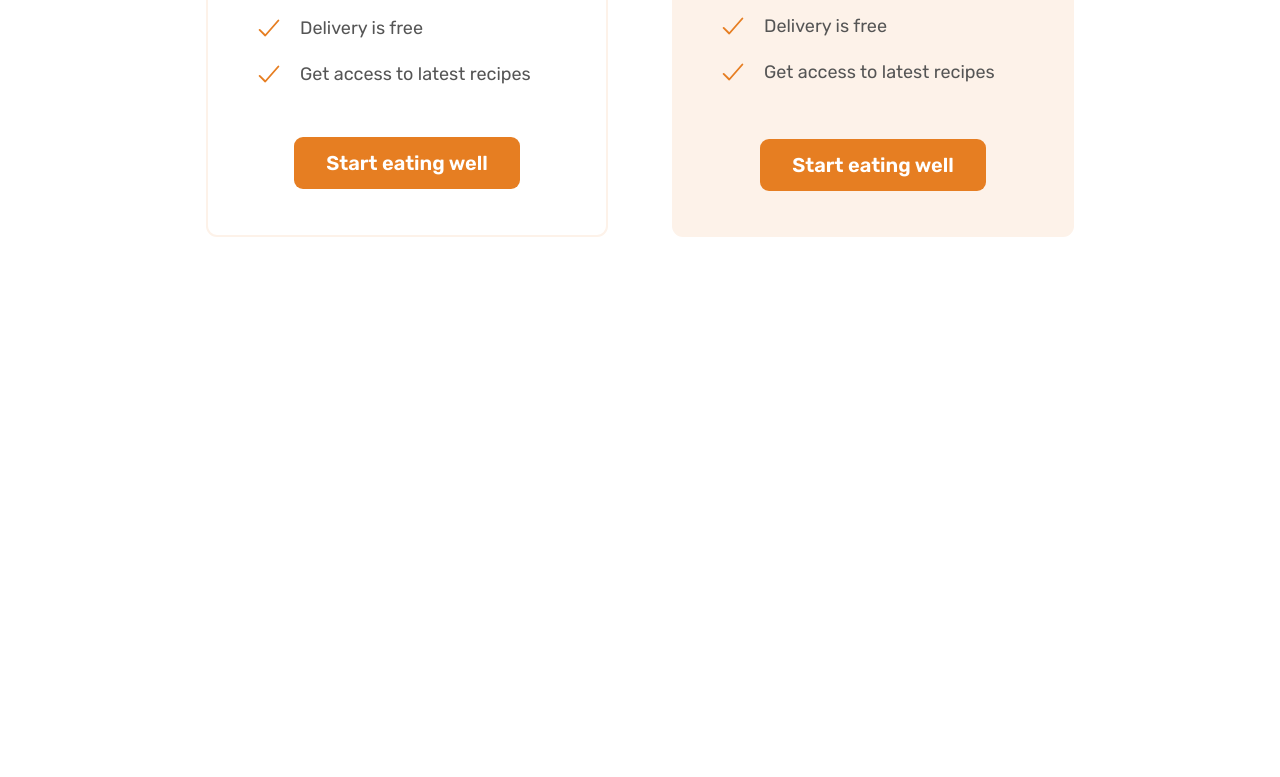
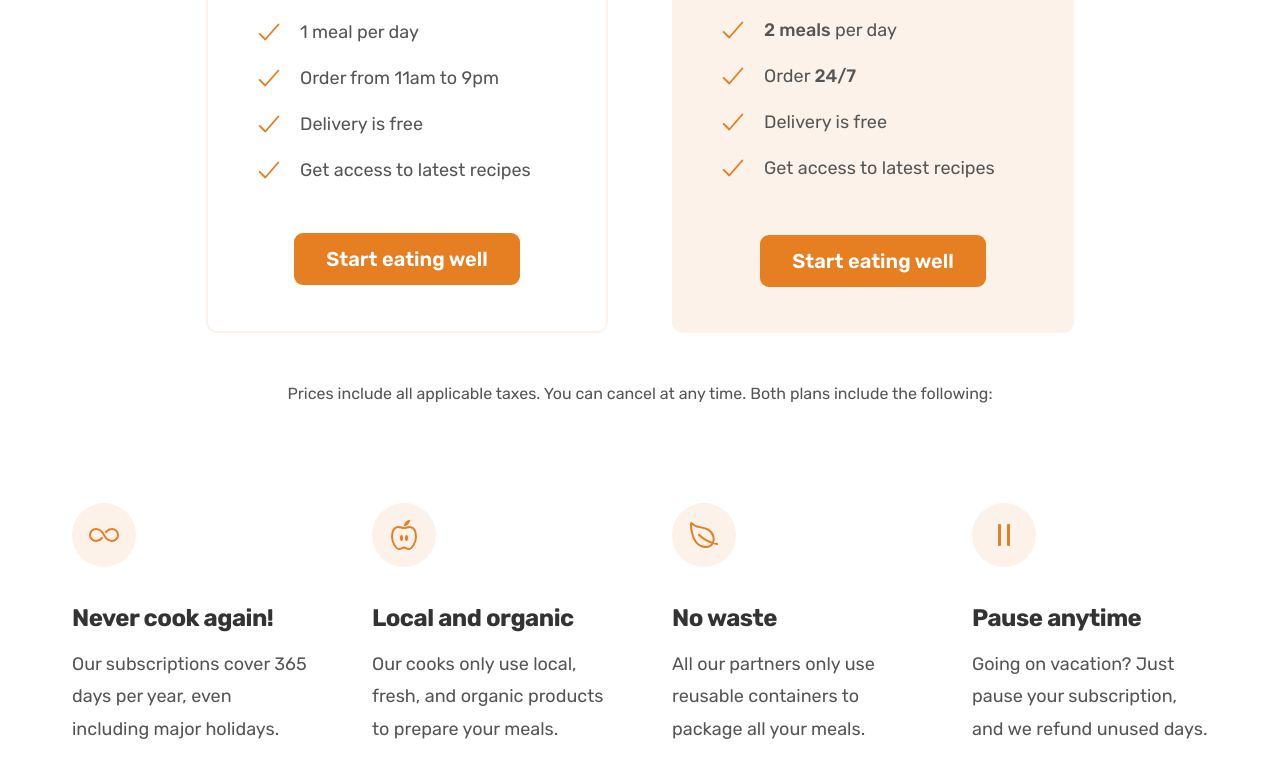
Before and after one commit to hybridt/omnifood, a website: page index.html in a window 1280 px wide. Shown: the part 5135-5912 px from the top of the page. Before the commit the page ends 5372 px from the top, so only its background shows below. Drawn offline with nearby package versions, Linux system fonts and the light colour scheme.

Commit message:
feat: add features for pricing section

```diff
--- /dev/null
+++ b/assets/sass/components/_feature.scss
@@ -0,0 +1,22 @@
+@use '../abstracts/colors';
+
+.feature {
+
+  &__icon {
+    width: 32px;
+    height: 32px;
+    padding: 1.6rem;
+    margin-bottom: 3.2rem;
+    background-color: colors.$color-bg;
+    color: colors.$color-primary;
+    border-radius: 100%;
+  }
+
+  &__heading {
+    margin-bottom: 1.6rem;
+  }
+
+  &__description {
+    line-height: 1.8;
+  }
+}
--- a/assets/sass/components/_index.scss
+++ b/assets/sass/components/_index.scss
@@ -6,3 +6,4 @@
 @forward 'diets';
 @forward 'gallery';
 @forward 'pricing-plan';
+@forward 'feature';
--- a/assets/sass/layouts/_grid.scss
+++ b/assets/sass/layouts/_grid.scss
@@ -12,4 +12,8 @@
   &_3cols {
     @include mixins.grid($cols: 3);
   }
+
+  &_4cols {
+    @include mixins.grid($cols: 4);
+  }
 }
--- a/assets/sass/sections/_pricing.scss
+++ b/assets/sass/sections/_pricing.scss
@@ -1,4 +1,10 @@
 .pricing {
+  padding: 9.6rem 0;
 
-
+  &__tax-text {
+    font-size: 1.6rem;
+    line-height: 1.6;
+    text-align: center;
+    margin: 4.8rem 0 9.6rem 0;
+  }
 }
--- a/index.html
+++ b/index.html
@@ -299,6 +299,33 @@
             </div>
           </div>
         </div>
+        <p class="pricing__tax-text">Prices include all applicable taxes. You can cancel at any time. Both plans include the following:</p>
+
+        <div class="pricing__features grid grid_4cols">
+          <div class="feature">
+            <ion-icon name="infinite-outline" class="feature__icon"></ion-icon>
+            <h4 class="feature__heading">Never cook again!</h4>
+            <p class="feature__description">Our subscriptions cover 365 days per year, even including major holidays.</p>
+          </div>
+
+          <div class="feature">
+            <ion-icon name="nutrition-outline" class="feature__icon"></ion-icon>
+            <h4 class="feature__heading">Local and organic</h4>
+            <p class="feature__description">Our cooks only use local, fresh, and organic products to prepare your meals.</p>
+          </div>
+
+          <div class="feature">
+            <ion-icon name="leaf-outline" class="feature__icon"></ion-icon>
+            <h4 class="feature__heading">No waste</h4>
+            <p class="feature__description">All our partners only use reusable containers to package all your meals.</p>
+          </div>
+
+          <div class="feature">
+            <ion-icon name="pause-outline" class="feature__icon"></ion-icon>
+            <h4 class="feature__heading">Pause anytime</h4>
+            <p class="feature__description">Going on vacation? Just pause your subscription, and we refund unused days.</p>
+          </div>
+        </div>
       </div>
     </section>
   </main>
```
Also changed, not shown: style.css, 1 other file.
